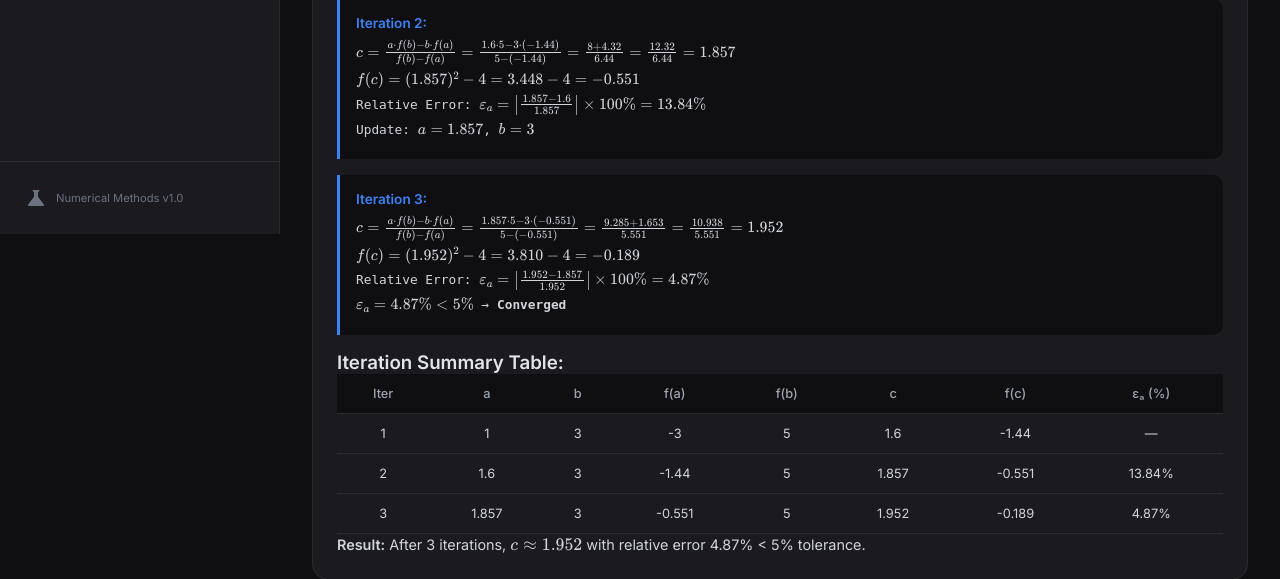
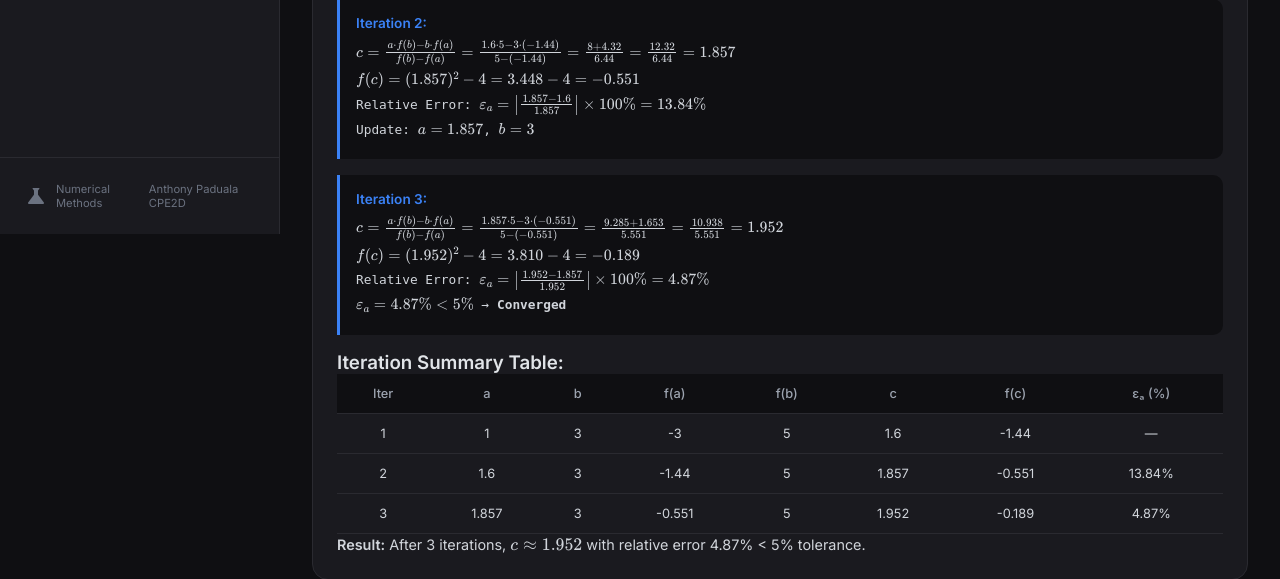
Before and after one commit to Fitzroya/Regula-Falsi-Calculator, a Flask app: page /examples in a window 1280 px wide. Shown: the part 566-1145 px from the top of the page. Run offline with Flask 3, Linux system fonts and the light colour scheme.

Commit message:
Updated: Add a name and section on sidebar

```diff
--- a/templates/base.html
+++ b/templates/base.html
@@ -38,7 +38,8 @@
             <div class="sidebar-footer">
                 <div class="version">
                     <span class="material-icons">science</span>
-                    <span class="version-text">Numerical Methods v1.0</span>
+                    <span class="version-text">Numerical Methods</span>
+                    <span class="version-text">Anthony Paduala CPE2D</span>
                 </div>
             </div>
         </aside>
```
